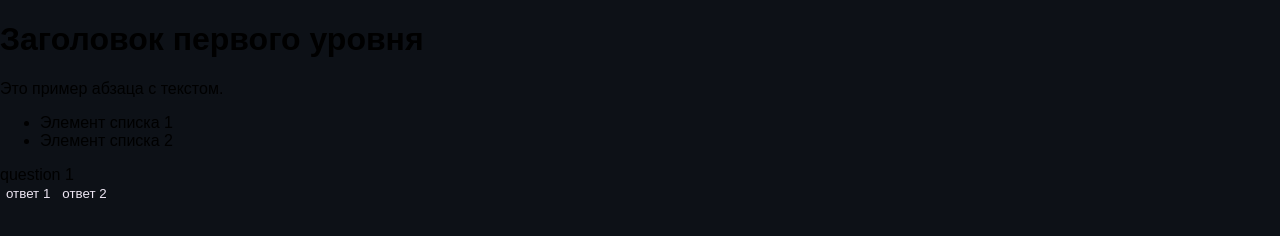
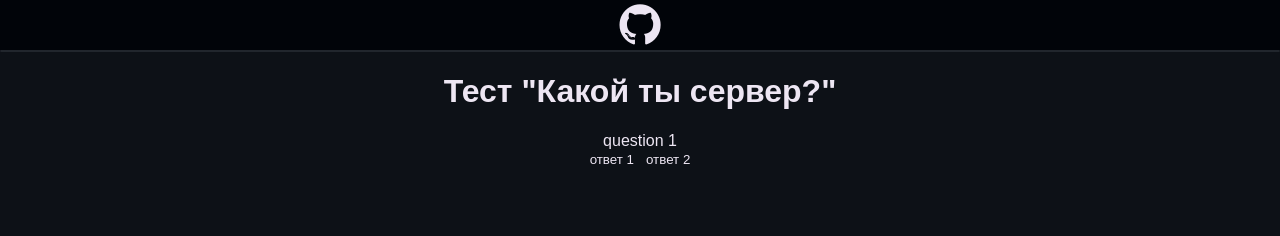
Before and after one commit to KisSsArt/kakoi-ti-server, a plain HTML site: page index.html in a window 1280 px wide. Drawn offline with Linux system fonts and the light colour scheme.

Commit message:
Update index.html

```diff
--- a/index.html
+++ b/index.html
@@ -3,15 +3,16 @@
     <head>
         <title>Тест какой ты сервер</title>
         <link rel="stylesheet" href="css/style.css">
+        <link rel="stylesheet" href="font-awesome/css/font-awesome.min.css">
     </head>
 
-    <body>
-        <h1>Заголовок первого уровня</h1>
-        <p>Это пример абзаца с текстом.</p>
-        <ul>
-          <li>Элемент списка 1</li>
-          <li>Элемент списка 2</li>
-        </ul>
+    <body class="text">
+        <nav class="navbar">
+            <form id="nav-form"><script src="js/nav-bar.js"></script></form>
+        </nav>
+        <hr>
+
+        <h1>Тест "Какой ты сервер?"</h1>
 
         <script src="js/questions.js"></script>
         <script src="js/main.js"></script>
```
